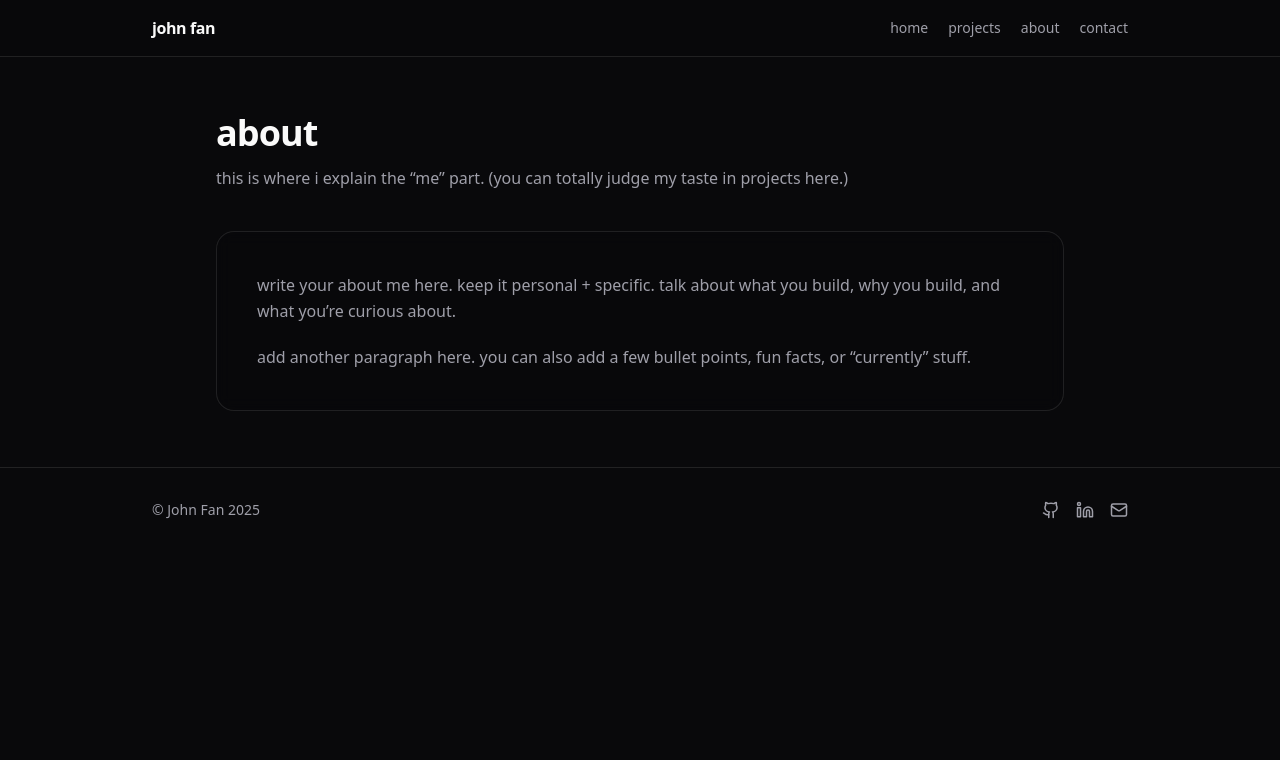
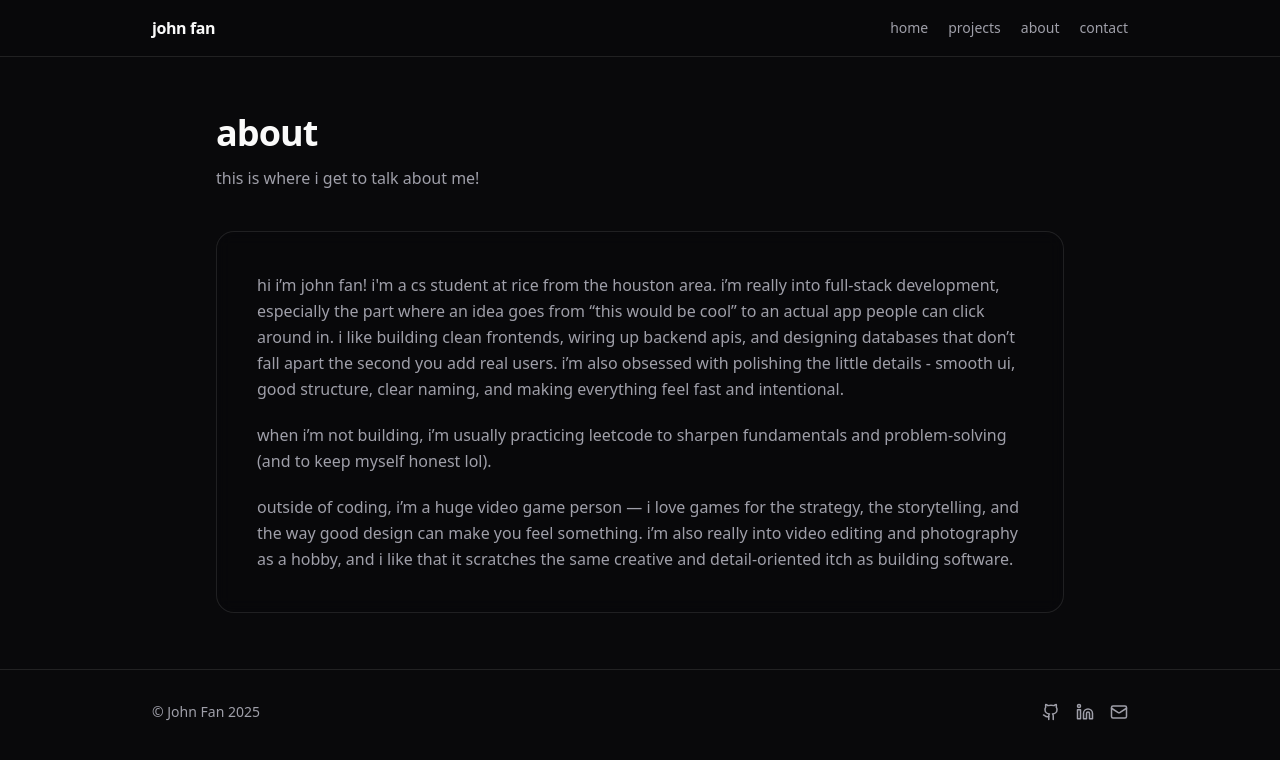
Before and after one commit to johnwfan/portfolio, a Next.js app: page /about in a window 1280 px wide. Shown: the top 760 px of the page. Built offline with nearby package versions, Linux system fonts and the light colour scheme.

Commit message:
Added about me bio draft and removed screen wipe

```diff
--- a/src/app/about/page.js
+++ b/src/app/about/page.js
@@ -14,7 +14,7 @@ export default function AboutPage() {
 
         <p className="mt-3 max-w-2xl text-muted-foreground leading-relaxed">
           <span className="inline-block animate-[fade-up_850ms_ease-out_both]">
-            this is where i explain the “me” part. (you can totally judge my taste in projects here.)
+            this is where i get to talk about me!
           </span>
         </p>
       </header>
@@ -23,12 +23,19 @@ export default function AboutPage() {
         <div className="space-y-5 text-muted-foreground leading-relaxed">
           <p className="animate-[fade-up_950ms_ease-out_both]">
             {/* you write this */}
-            write your about me here. keep it personal + specific. talk about what you build, why you build, and what you’re curious about.
+            hi i’m john fan! i'm a cs student at rice from the houston area.
+            i’m really into full-stack development, especially the part where an idea goes from “this would be cool” to an actual app people can click around in.
+            i like building clean frontends, wiring up backend apis, and designing databases that don’t fall apart the second you add real users.
+            i’m also obsessed with polishing the little details - smooth ui, good structure, clear naming, and making everything feel fast and intentional.
           </p>
 
           <p className="animate-[fade-up_1100ms_ease-out_both]">
-            {/* you write this */}
-            add another paragraph here. you can also add a few bullet points, fun facts, or “currently” stuff.
+            when i’m not building, i’m usually practicing leetcode to sharpen fundamentals and problem-solving (and to keep myself honest lol).
+          </p>
+
+          <p className="animate-[fade-up_1250ms_ease-out_both]">
+            outside of coding, i’m a huge video game person — i love games for the strategy, the storytelling, and the way good design can make you feel something.
+            i’m also really into video editing and photography as a hobby, and i like that it scratches the same creative and detail-oriented itch as building software.
           </p>
         </div>
       </section>
--- a/src/app/layout.js
+++ b/src/app/layout.js
@@ -10,31 +10,7 @@ export const metadata = {
 export default function RootLayout({ children }) {
   return (
     <html lang="en" className="dark">
-      <head>
-                <style>{`
-          #screen-wipe {
-            position: fixed;
-            inset: 0;
-            background: #000;
-            z-index: 9999;
-            pointer-events: none;
-
-            transform: translateY(0);
-            animation: wipeUp 0.8s ease-in-out forwards;
-          }
-
-          @keyframes wipeUp {
-            from { transform: translateY(0); }
-            to   { transform: translateY(-100%); }
-          }
-
-          @media (prefers-reduced-motion: reduce) {
-            #screen-wipe { animation: none; display: none; }
-          }
-        `}</style>
-      </head>
       <body className="min-h-screen bg-background text-foreground antialiased">
-        <div id="screen-wipe" aria-hidden/>
         <Navbar />
         {children}
         <Footer />
```
